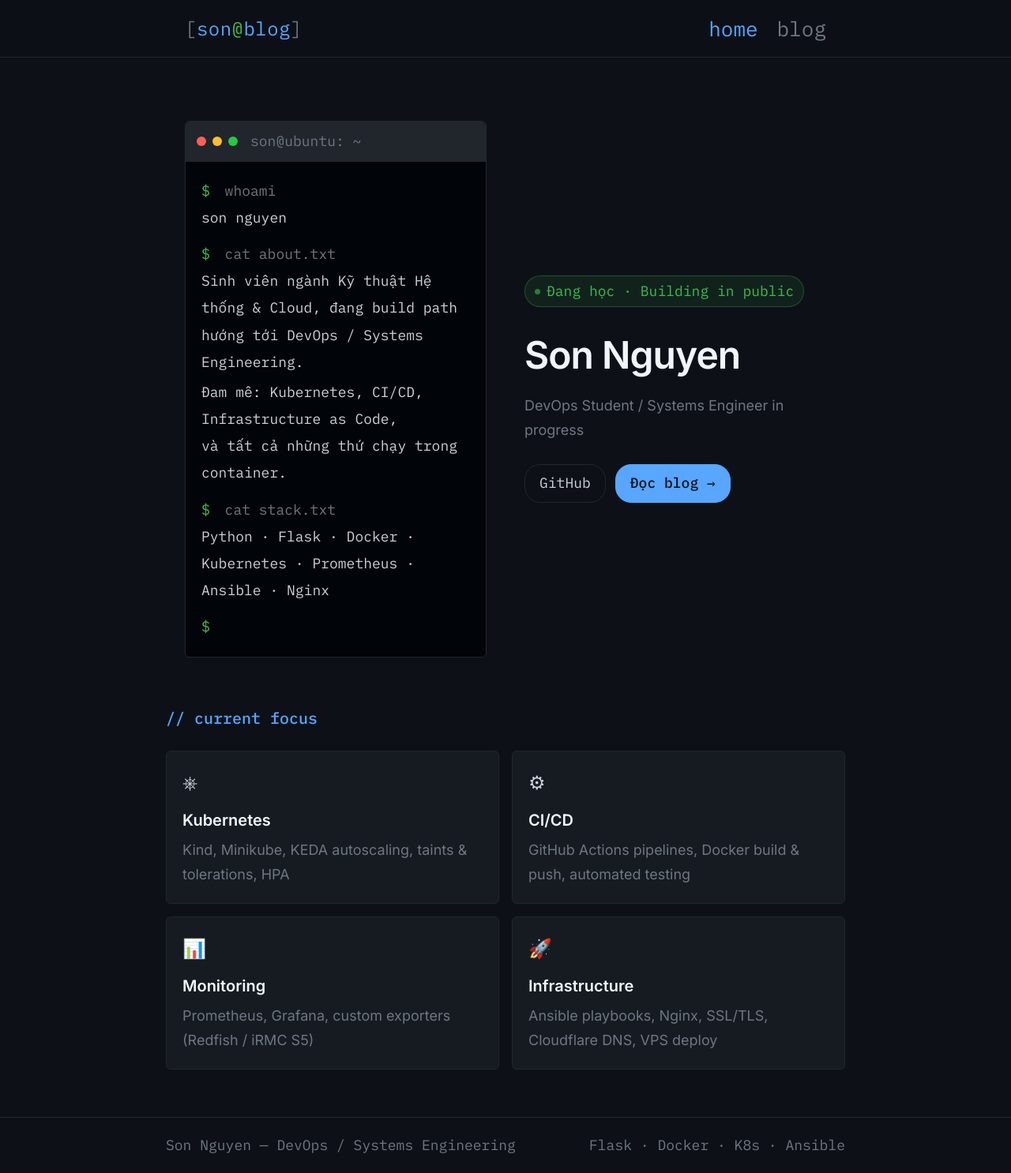
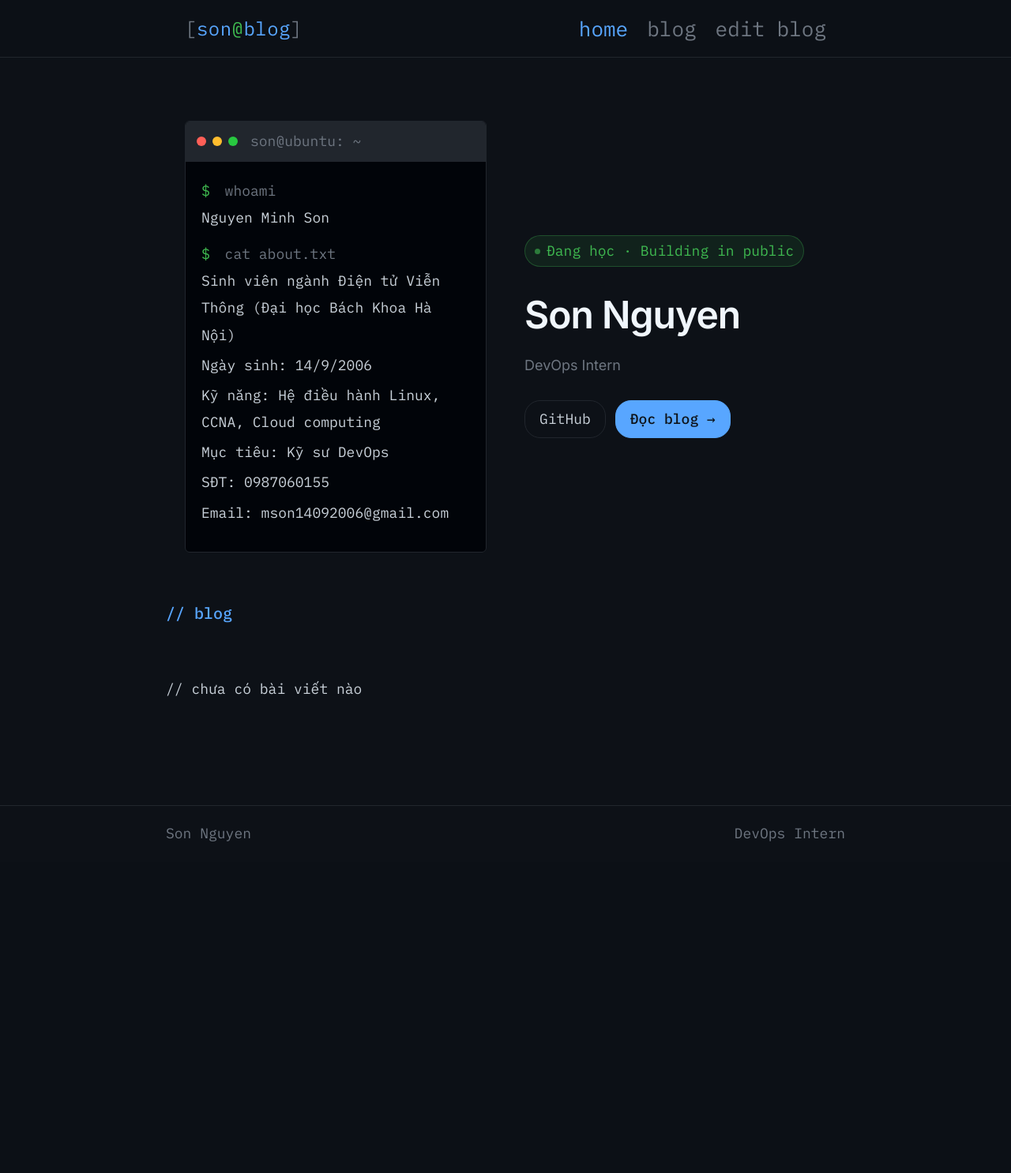
Before and after one commit to mson14092006-afk/my-blog, a Flask app: page / in a window 1280 px wide. Shown: the whole page at 79% size. After the commit the page ends 1066 px from the top, so only its background shows below. Run offline with Flask 3, Linux system fonts and the light colour scheme.

Commit message:
Edit App

```diff
--- a/app/templates/base.html
+++ b/app/templates/base.html
@@ -18,7 +18,8 @@
       </a>
       <div class="nav-links">
         <a href="{{ url_for('main.home') }}" class="nav-link {% if request.endpoint == 'main.home' %}active{% endif %}">home</a>
-        <a href="{{ url_for('blog.index') }}" class="nav-link {% if request.blueprint == 'blog' %}active{% endif %}">blog</a>
+        <a href="{{ url_for('blog.index') }}" class="nav-link {% if request.blueprint == 'blog' and request.endpoint != 'blog.manage' and request.endpoint != 'blog.new_post' and request.endpoint != 'blog.edit_post' %}active{% endif %}">blog</a>
+        <a href="{{ url_for('blog.manage') }}" class="nav-link {% if request.endpoint in ['blog.manage', 'blog.new_post', 'blog.edit_post'] %}active{% endif %}">edit blog</a>
       </div>
     </div>
   </nav>
@@ -29,8 +30,8 @@
 
   <footer class="footer">
     <div class="footer-inner">
-      <span class="footer-text">Son Nguyen &mdash; DevOps / Systems Engineering</span>
-      <span class="footer-stack">Flask · Docker · K8s · Ansible</span>
+       <span class="footer-text">Son Nguyen</span>
+       <span class="footer-stack">DevOps Intern</span>
     </div>
   </footer>
 </body>
--- a/app/templates/home.html
+++ b/app/templates/home.html
@@ -14,17 +14,16 @@
       </div>
       <div class="terminal-body">
         <p class="term-line"><span class="prompt">$</span> whoami</p>
-        <p class="term-output">son nguyen</p>
+        <p class="term-output">Nguyen Minh Son</p>
         <p class="term-line"><span class="prompt">$</span> cat about.txt</p>
         <div class="term-output about-text">
-          <p>Sinh viên ngành Kỹ thuật Hệ thống & Cloud, đang build path<br>
-          hướng tới DevOps / Systems Engineering.</p>
-          <p>Đam mê: Kubernetes, CI/CD, Infrastructure as Code,<br>
-          và tất cả những thứ chạy trong container.</p>
+          <p>Sinh viên ngành Điện tử Viễn Thông (Đại học Bách Khoa Hà Nội)</p>
+          <p>Ngày sinh: 14/9/2006</p>
+          <p>Kỹ năng: Hệ điều hành Linux, CCNA, Cloud computing</p>
+          <p>Mục tiêu: Kỹ sư DevOps</p>
+          <p>SĐT: 0987060155</p>
+          <p>Email: mson14092006@gmail.com</p>
         </div>
-        <p class="term-line"><span class="prompt">$</span> cat stack.txt</p>
-        <p class="term-output">Python · Flask · Docker · Kubernetes · Prometheus · Ansible · Nginx</p>
-        <p class="term-line blink-line"><span class="prompt">$</span> <span class="cursor">█</span></p>
       </div>
     </div>
 
@@ -34,7 +33,7 @@
         <span>Đang học · Building in public</span>
       </div>
       <h1 class="hero-name">Son Nguyen</h1>
-      <p class="hero-role">DevOps Student / Systems Engineer in progress</p>
+      <p class="hero-role">DevOps Intern</p>
       <div class="hero-links">
         <a href="https://github.com/" class="pill-link" target="_blank">GitHub</a>
         <a href="{{ url_for('blog.index') }}" class="pill-link primary">Đọc blog →</a>
@@ -42,40 +41,11 @@
     </div>
   </div>
 </section>
-
-<section class="skills-section">
-  <div class="section-inner">
-    <h2 class="section-label">// current focus</h2>
-    <div class="skills-grid">
-      <div class="skill-card">
-        <span class="skill-icon">⎈</span>
-        <h3>Kubernetes</h3>
-        <p>Kind, Minikube, KEDA autoscaling, taints & tolerations, HPA</p>
-      </div>
-      <div class="skill-card">
-        <span class="skill-icon">⚙</span>
-        <h3>CI/CD</h3>
-        <p>GitHub Actions pipelines, Docker build & push, automated testing</p>
-      </div>
-      <div class="skill-card">
-        <span class="skill-icon">📊</span>
-        <h3>Monitoring</h3>
-        <p>Prometheus, Grafana, custom exporters (Redfish / iRMC S5)</p>
-      </div>
-      <div class="skill-card">
-        <span class="skill-icon">🚀</span>
-        <h3>Infrastructure</h3>
-        <p>Ansible playbooks, Nginx, SSL/TLS, Cloudflare DNS, VPS deploy</p>
-      </div>
-    </div>
-  </div>
-</section>
-
 {% if recent_posts %}
 <section class="recent-section">
   <div class="section-inner">
     <div class="section-header">
-      <h2 class="section-label">// recent posts</h2>
+      <h2 class="section-label">// blog</h2>
       <a href="{{ url_for('blog.index') }}" class="view-all">xem tất cả →</a>
     </div>
     <div class="post-list">
@@ -98,5 +68,12 @@
     </div>
   </div>
 </section>
+{% else %}
+<section class="recent-section">
+  <div class="section-inner">
+    <h2 class="section-label">// blog</h2>
+    <div class="empty-state"><p class="term-output">// chưa có bài viết nào</p></div>
+  </div>
+</section>
 {% endif %}
 {% endblock %}
```
Also changed, not shown: app/route/blog.py (+106 -1 lines), app/templates/form.html (added, +47 -0 lines), app/templates/manage.html (added, +45 -0 lines), tests/test_route.py (+103 -2 lines).
